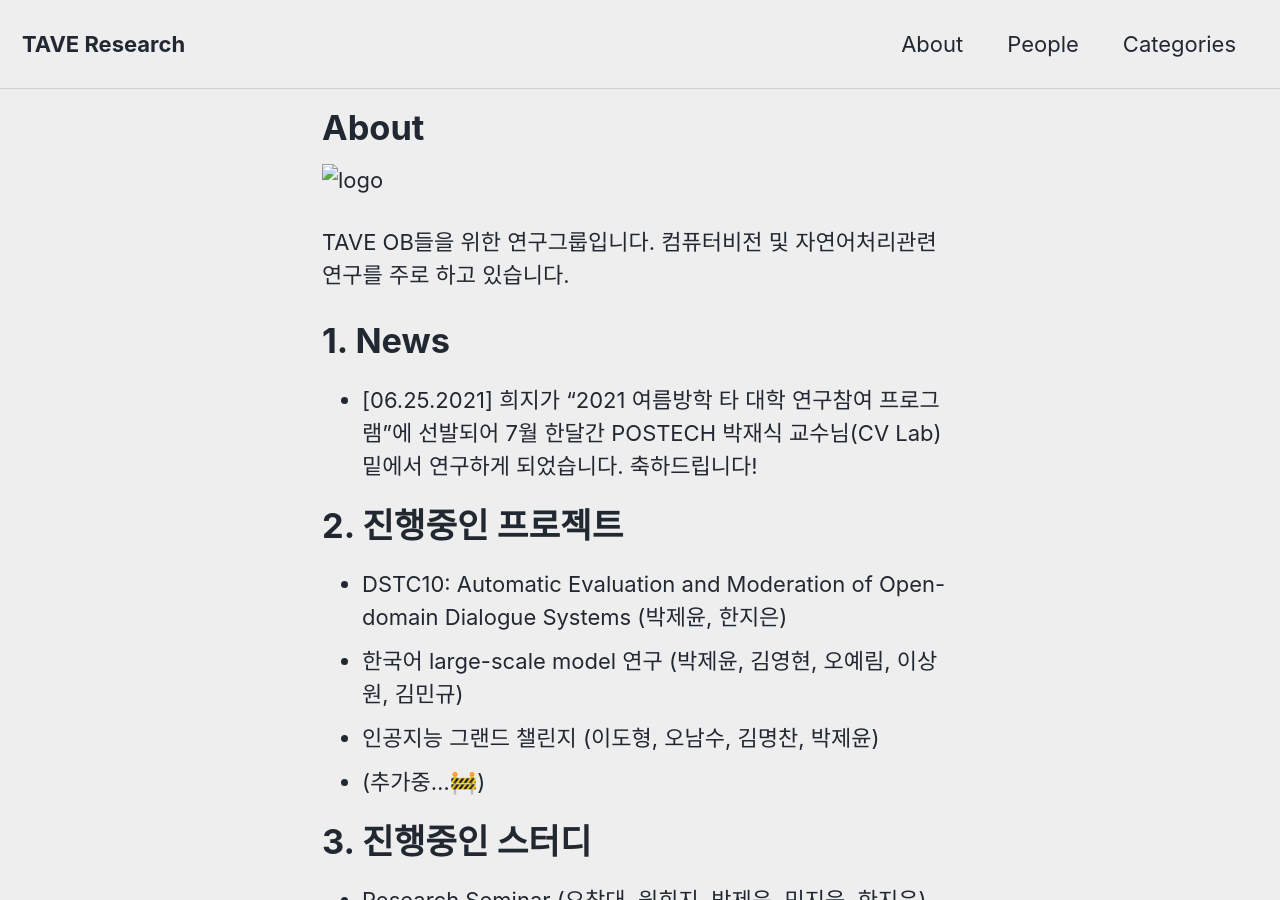
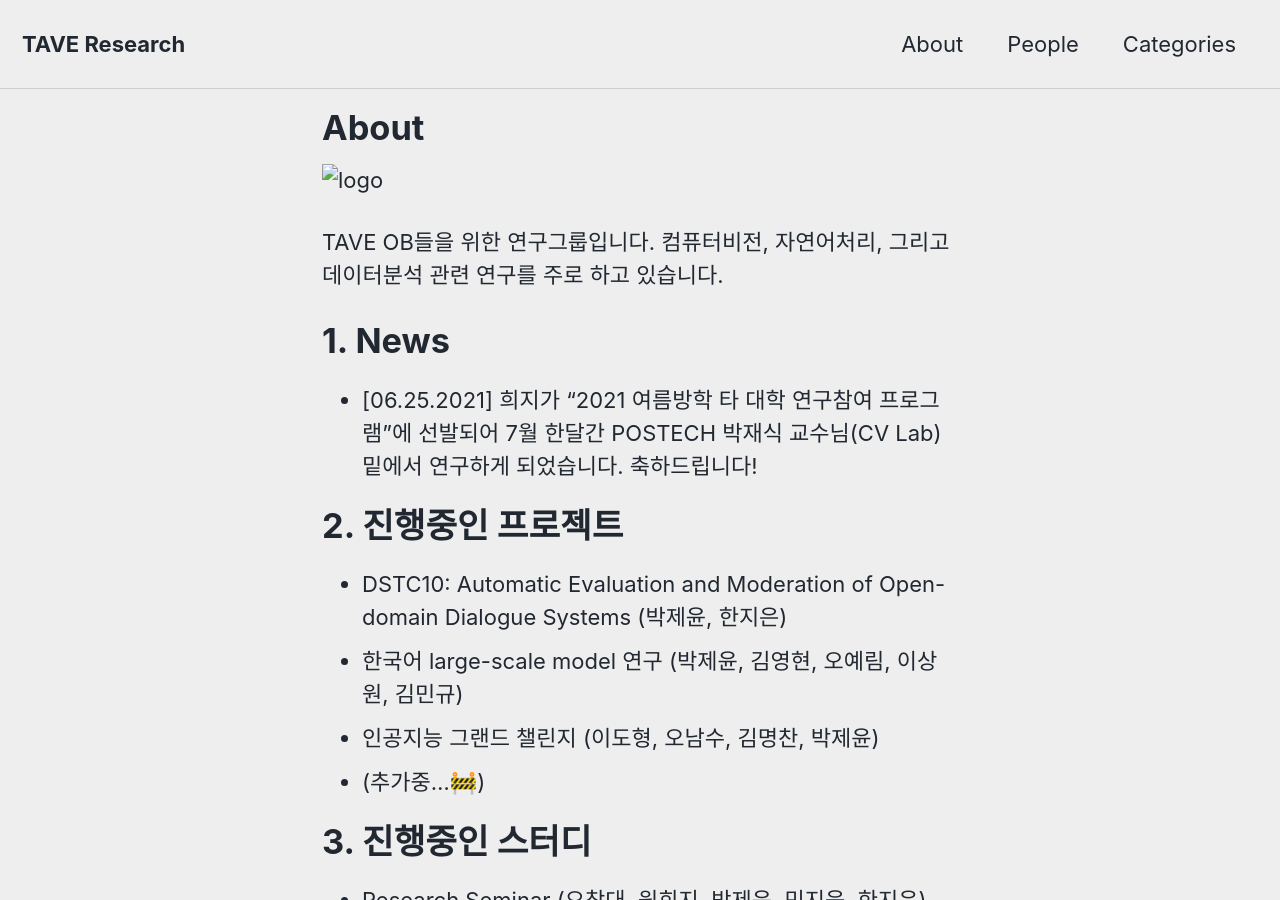
Before and after one commit to TAVEResearch/TAVEResearch.github.io, a Jekyll site: the page built from about.md, in a window 1280 px wide and 900 px high. Built offline with Jekyll 4.4.1, drawn with Linux system fonts in a browser that asks for light colours; cached includes are drawn as plain includes.

Commit message:
Update about.md

```diff
--- a/about.md
+++ b/about.md
@@ -5,7 +5,7 @@ author_profile: false
 ---
 ![logo](./imgs/logo.png)
 
-TAVE OB들을 위한 연구그룹입니다. 컴퓨터비전 및 자연어처리관련 연구를 주로 하고 있습니다.
+TAVE OB들을 위한 연구그룹입니다. 컴퓨터비전, 자연어처리, 그리고 데이터분석 관련 연구를 주로 하고 있습니다.
 
 
 # 1. News
```
